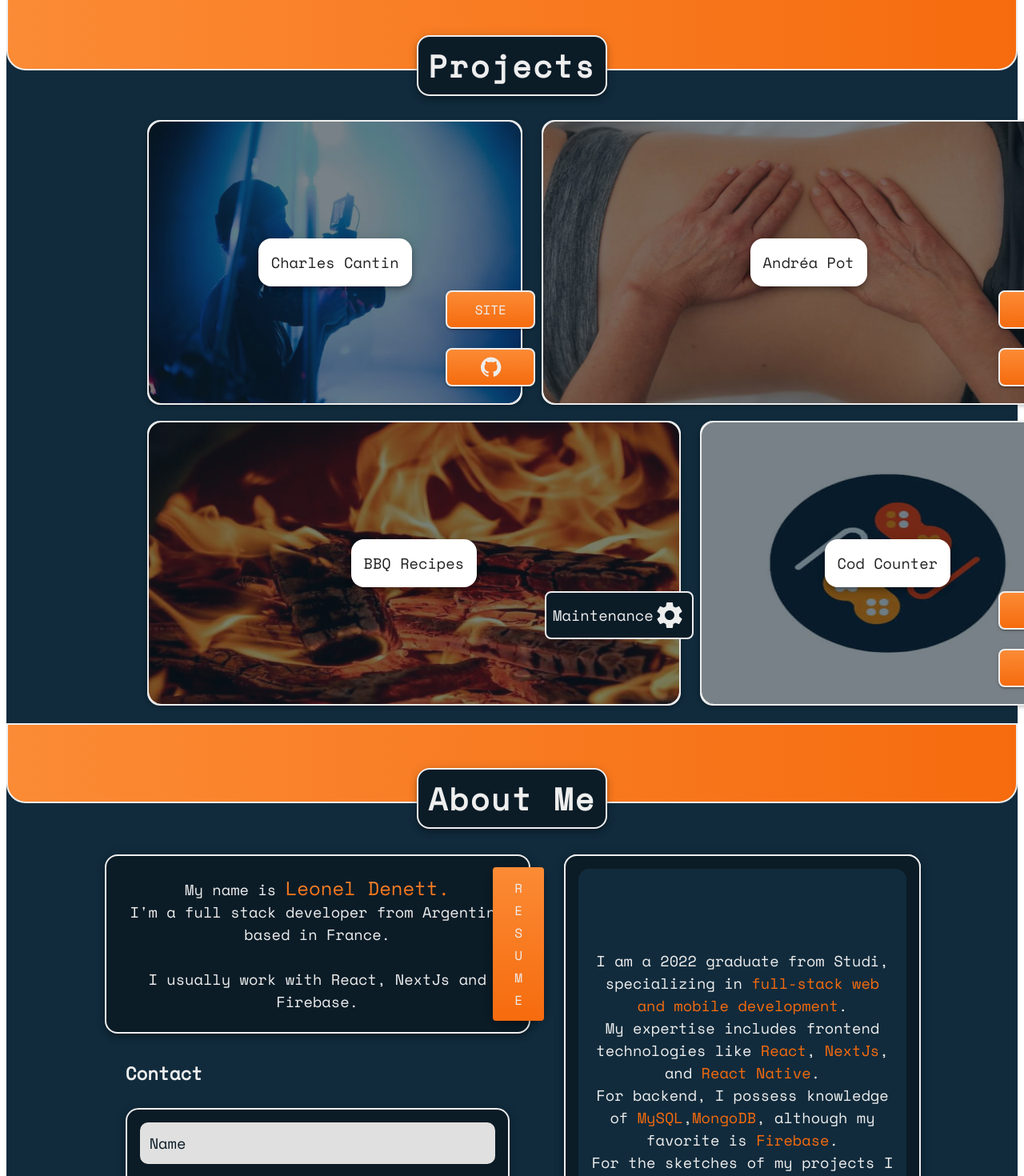
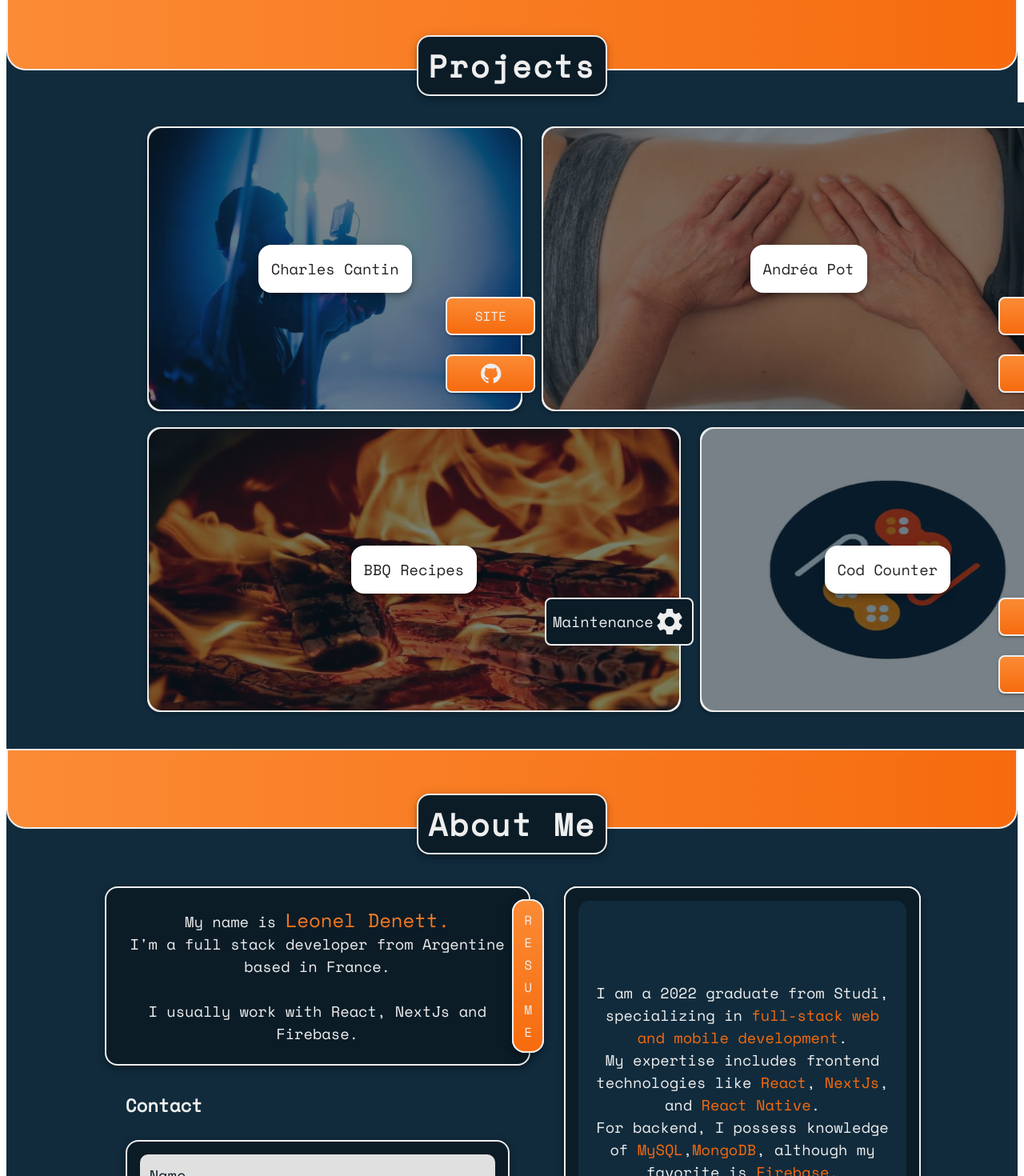
Before and after one commit to LeonelDenett/leonel-denett-portfolio, a Next.js app: page / in a window 1280 px wide. Shown: the part 900-2370 px from the top of the page at 80% size. Built offline with nearby package versions, Linux system fonts and the light colour scheme.

Commit message:
resume button fixed

```diff
--- a/src/components/cards/CardsXXL/CardsXl.module.css
+++ b/src/components/cards/CardsXXL/CardsXl.module.css
@@ -95,15 +95,15 @@
         min-width: 80rem;
     }
     .imageContainer {
-        max-height: 24rem;
+        max-height: 23rem;
     }
     .photo {
-        max-height: 24rem;
+        max-height: 23rem;
     }
     .cardContainer {
-        height: 24rem;
+        height: 23rem;
     }
     .infoContainer {
-        height: 24rem;
+        height: 23rem;
     }
 }
--- a/src/components/subtitlesPages/Subtitles.module.css
+++ b/src/components/subtitlesPages/Subtitles.module.css
@@ -6,7 +6,7 @@
     justify-content: center;
     border: 2px solid #eeeeee;
     background-color: #0b1c27;
-    margin-bottom: 2rem;
+    margin-bottom: 2.5rem;
 }
 .titleContainer {
     position: absolute;
--- a/src/pages/about.tsx
+++ b/src/pages/about.tsx
@@ -103,7 +103,7 @@ function About() {
                         <Box className={styles.resumeContainer}>
                             <Paper sx={{borderRadius:"1rem"}} elevation={5} className={styles.resumeButtonContainer}>
                                 <a href="/CV-Leonel-Denett.pdf" download="CV-Leonel-Denett.pdf">
-                                <Button component={motion.button} whileHover={{scale: 1.05}} className={styles.resume}>R<br/>e<br/>s<br/>u<br/>m<br/>e</Button>
+                                <Button component={motion.button} whileHover={{scale: 1.05}} sx={{minWidth:"2.5rem", borderRadius:"1rem", border: "solid 0.125rem #eeeeee"}} className={styles.resume}>R<br/>e<br/>s<br/>u<br/>m<br/>e</Button>
                                 </a>
                             </Paper>
                         </Box>
--- a/src/pages/projects.tsx
+++ b/src/pages/projects.tsx
@@ -58,7 +58,7 @@ function Projects() {
                     </AnimatePresence>
                 </Box>
                 :
-                <Box sx={{position:"relative", width:"100%", marginLeft: {lg:"5rem", xl:"14.75rem"}, marginRight:{lg:"1.5rem", xl:"17.5rem"}}}>
+                <Box sx={{position:"relative", width:"100%", marginLeft: {lg:"5rem", xl:"14.75rem"}, marginRight:{lg:"1.5rem", xl:"17.5rem"}, marginBottom:"1.5rem"}}>
                     <Grid container spacing={3}>
                         {projectData.map((project) => (
                             <Grid item md={project.md} lg={project.lg} key={project.id}>
--- a/src/styles/About.module.css
+++ b/src/styles/About.module.css
@@ -65,14 +65,9 @@
     border-radius: 1rem;
 }
 .resume {
-    min-width: 2.5rem;
-    text-align: left;
     line-height: 1.5rem;
     height: 12rem;
-    max-width: 1.5rem;
     background: linear-gradient(to top, #F66B0E,#FB8B35);
-    border: solid 0.125rem #eeeeee;
-    border-radius: 1rem;
 }
 .contact {
     margin-top: 2rem;
--- a/src/styles/Projects.module.css
+++ b/src/styles/Projects.module.css
@@ -42,7 +42,6 @@
 
 @media (min-width: 900px) {
     .container {
-        background-color: transparent;
         padding-left: 6rem;
         padding-right: 6rem;
         display: flex;
```
